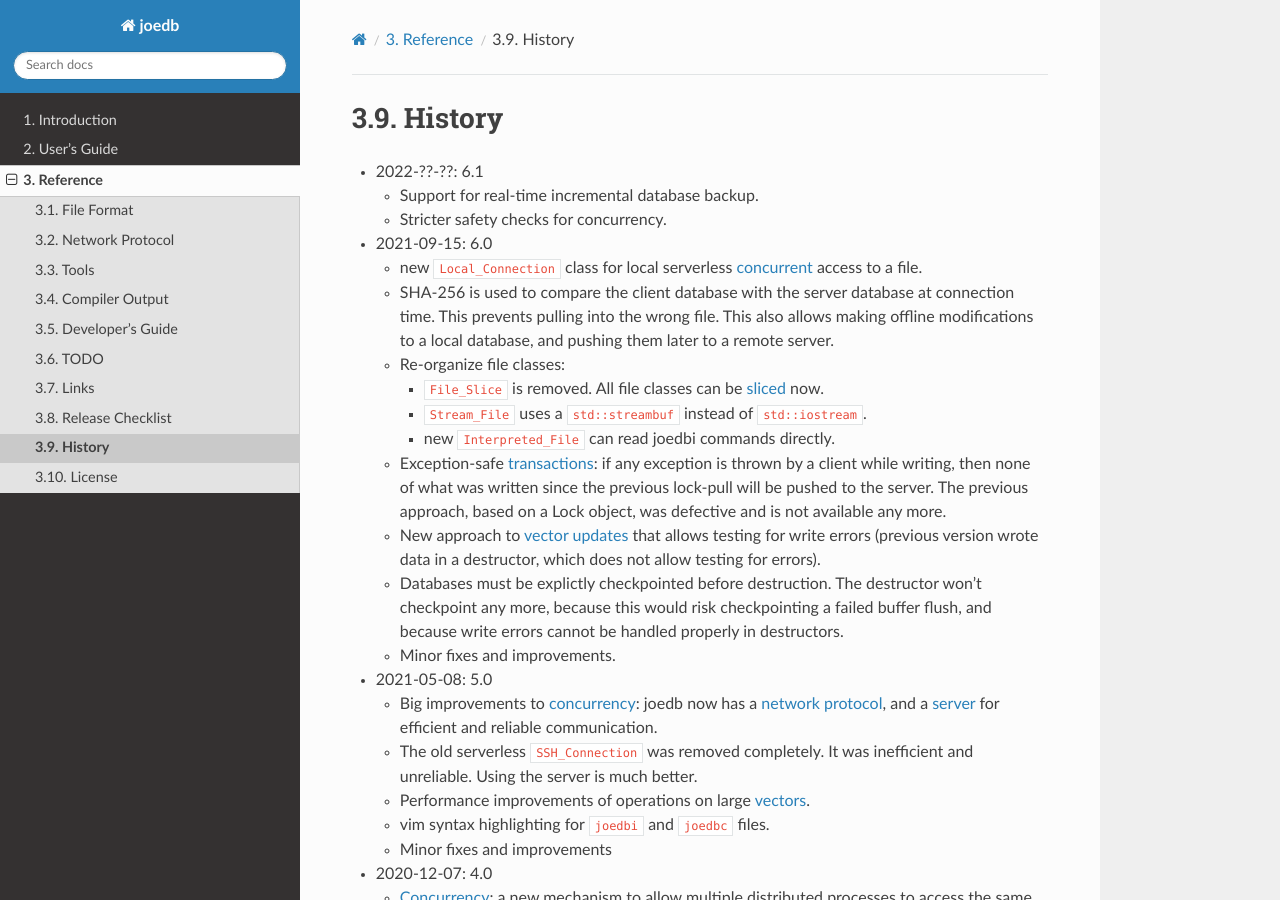
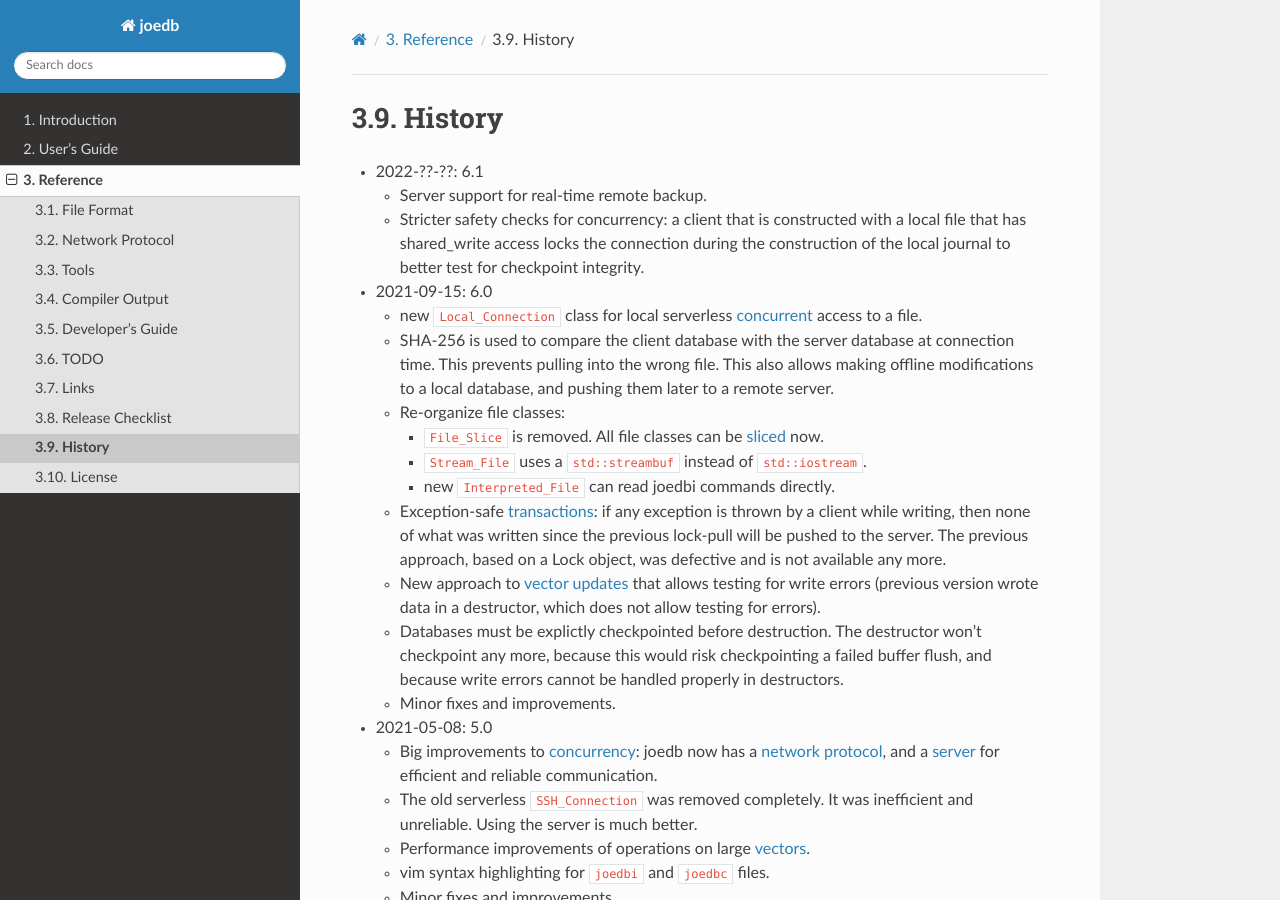
Before and after one commit to Remi-Coulom/joedb, a Sphinx documentation site: the page built from doc/source/history.rst, in a window 1280 px wide and 900 px high. Built offline with Sphinx 7.4.7 and the Read the Docs theme 2.0.0, drawn with Linux system fonts in a browser that asks for light colours; formulas are drawn with MathJax 3.

Commit message:
doc: history

```diff
--- a/doc/source/history.rst
+++ b/doc/source/history.rst
@@ -2,8 +2,10 @@ History
 =======
 - 2022-??-??: 6.1
 
-  - Support for real-time incremental database backup.
-  - Stricter safety checks for concurrency.
+  - Server support for real-time remote backup.
+  - Stricter safety checks for concurrency: a client that is constructed with
+    a local file that has shared_write access locks the connection during the
+    construction of the local journal to better test for checkpoint integrity.
 
 - 2021-09-15: 6.0
 
```
